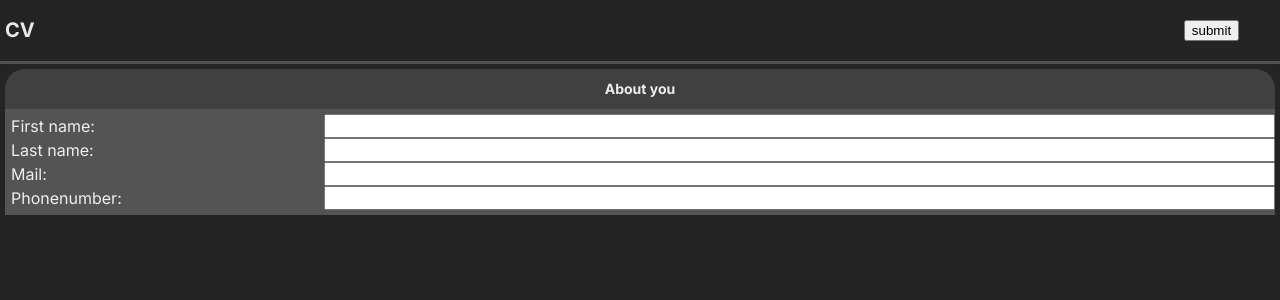
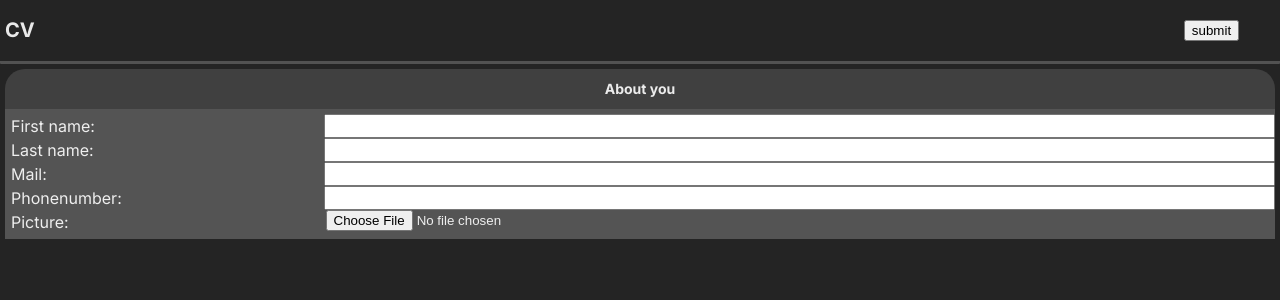
Before and after one commit to DotSnuk/cv-react, a React (Vite) app: page / in a window 1280 px wide. Shown: the top 300 px of the page. Built offline with nearby package versions, Linux system fonts and the light colour scheme.

Commit message:
Add image functionality

```diff
--- a/src/App.jsx
+++ b/src/App.jsx
@@ -38,6 +38,7 @@ function joinName(data) {
 
 function Content({ isEdit, data, cb }) {
   if (isEdit) return <Form cb={cb} data={data} />;
+
   return <CV data={joinName(data)} />;
 }
 
@@ -51,6 +52,7 @@ export default function App() {
 
   const addData = (newData, group, id) => {
     setData(previous => {
+      console.log(newData);
       // if input is cleared
       if (newData === '') {
         return previous.filter(p => p.id !== id);
--- a/src/CV.jsx
+++ b/src/CV.jsx
@@ -1,13 +1,22 @@
 function RenderLine({ inputData, id }) {
   return <div className={id}>{inputData}</div>;
+}
+
+function ProfilePicture({ inputData, id }) {
+  const url = URL.createObjectURL(inputData[0]);
+  return <img src={url} className='id' />;
 }
 
 function Section({ group, data }) {
   return (
     <div className={group}>
-      {data.map(d => (
-        <RenderLine key={d.id} id={d.id} inputData={d.inputData} />
-      ))}
+      {data.map(d =>
+        d.id === 'picture' ? (
+          <ProfilePicture key={d.id} id={d.id} inputData={d.inputData} />
+        ) : (
+          <RenderLine key={d.id} id={d.id} inputData={d.inputData} />
+        ),
+      )}
     </div>
   );
 }
--- a/src/Form.jsx
+++ b/src/Form.jsx
@@ -6,47 +6,40 @@ function Heading({ txt }) {
 
 function Input({ cb, props }) {
   const { type, group, id, inputData, label } = props;
+
+  // function to get right props
+
   return (
     <div className='inputfield'>
       <label htmlFor={id}>{label}</label>
       <input
         type={type}
         id={id}
-        value={inputData}
-        onChange={e => cb(e.target.value, group, id)}
+        {...(id === 'picture' && { accept: 'image/*' })}
+        {...(id === 'picture'
+          ? { onChange: e => cb(e.target.files, group, id) }
+          : { onChange: e => cb(e.target.value, group, id), value: inputData })}
       />
     </div>
   );
 }
 
-function test() {
-  console.log('test');
-}
+// onChange={e => cb(e.target.value, group, id)}
 
 function GetAbout({ cb, data }) {
   const inputs = inputTemplate.about;
+  console.log(data);
+  // cb('profile.jpeg', 'about', 'picture');
   return (
     <>
       {inputs.map(inp => {
         const itemExists = data.findIndex(item => item.id === inp.id);
         if (itemExists !== -1) inp.inputData = data[itemExists].inputData;
+
         return <Input key={inp.id} cb={cb} props={inp} />;
       })}
     </>
   );
-  // inputs.map(inp => {
-  //   // const itemExists = data.findIndex(item => item.id === inp.id);
-  //   // if (itemExists !== -1) inp.inputData = data[itemExists].inputData;
-  //   return <Input key={inp.id} cb={cb} props={inp} />;
-  // });
-
-  //{inputs.map(inp => {
-  //   return <Input key={inp.id} cb={cb} props={inp} />;
-  // })}
-  //
-
-  // const itemExists = data.findIndex(item => item.id === inp.id);
-  // if (itemExists !== -1) inp.inputData = data[itemExists].inputData;
 }
 
 export default function Form({ cb, data }) {
@@ -57,14 +50,3 @@ export default function Form({ cb, data }) {
     </form>
   );
 }
-
-{
-  /* <Input
-        cb={cb}
-        props={{ type: 'text', id: 'firstname', group: 'about' }}
-      />
-      <Input cb={cb} props={{ type: 'text', id: 'lastname', group: 'about' }} />
-      <Input cb={cb} props={{ type: 'number', id: 'age', group: 'about' }} />
-      <Input cb={cb} props={{ type: 'mail', id: 'email', group: 'about' }} />
-      <Input cb={cb} props={{ type: 'tel', id: 'phone', group: 'about' }} /> */
-}
--- a/src/inputtemplate.json
+++ b/src/inputtemplate.json
@@ -27,6 +27,13 @@
       "group": "about",
       "inputData": "",
       "label": "Phonenumber: "
+    },
+    {
+      "id": "picture",
+      "type": "file",
+      "group": "about",
+      "inputData": "",
+      "label": "Picture: "
     }
   ]
 }
```
Also changed, not shown: 1 other file (tests, documents, lock files or other folders).
